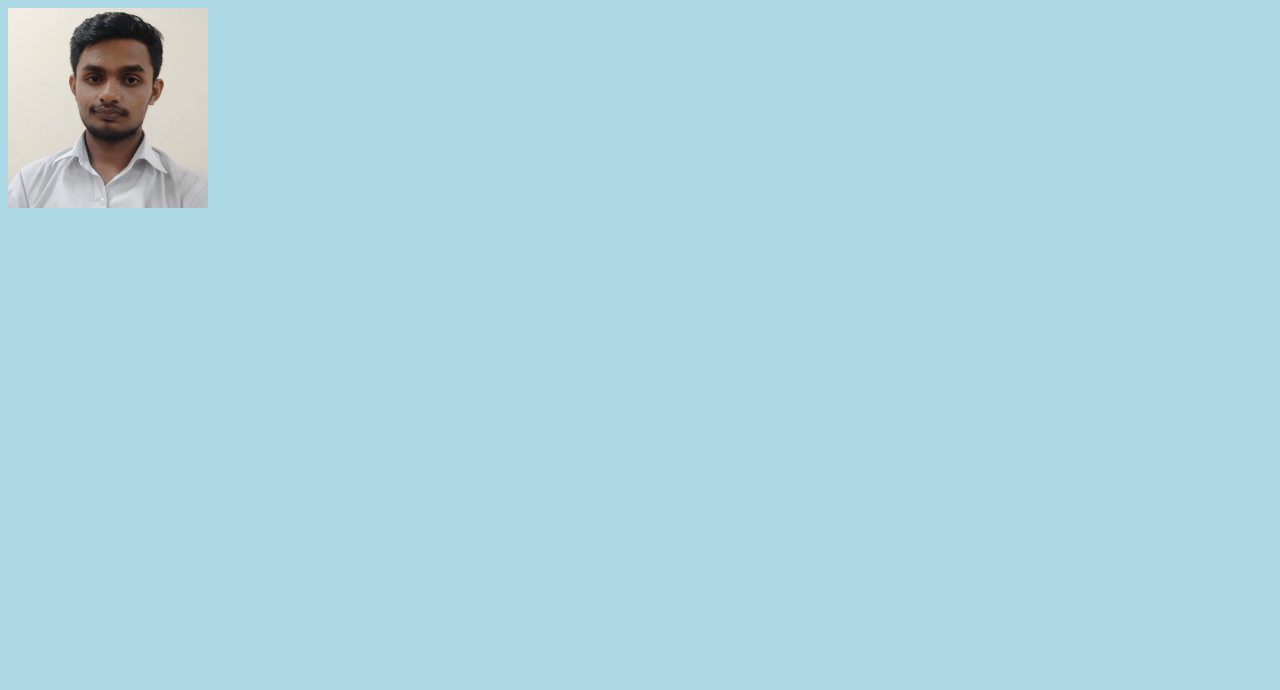
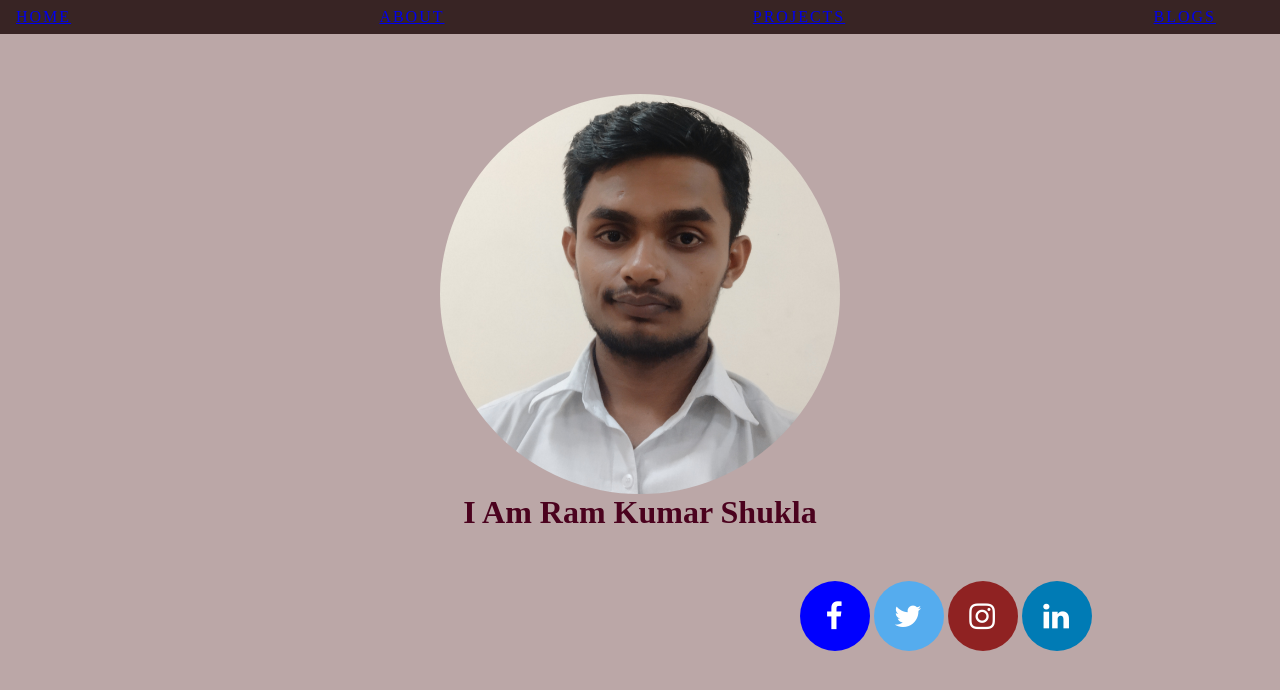
Before and after one commit to ramkshukla/Portfolio, a plain HTML site: page index.html in a window 1280 px wide. Drawn offline with Linux system fonts and the light colour scheme; files that its build step writes are made by us from their sources.

Commit message:
added navbar and socialmedia icon

```diff
--- a/docs/assets/style.css
+++ b/docs/assets/style.css
@@ -1,7 +1,79 @@
 body{
-    background-color: lightblue;
+    background-color: rgb(187, 167, 167);
 }
-img{
-    border: 2px;
-    color: gray;
+
+* {
+    padding: 0;
+    margin: 0;
 }
+.container img{
+    display: block;
+    margin-top: 60px;
+    margin-left: auto;
+    margin-right: auto;
+    justify-content: center;
+    border-radius: 50%;
+    width: 400px;
+    height: 400px;
+}
+
+.container h1{
+    text-align: center;
+    color: rgb(75, 2, 30);
+}
+.container img:hover{
+    cursor: pointer;
+}
+
+.container.nav-bar, ul{
+    display: flex;
+    justify-content: space-between;
+    align-content: center;
+    list-style-type: none;
+    margin: 0;
+    padding: 0;
+    background-color: #382424;
+    overflow: hidden;
+}
+
+.container.nav-bar li{
+    display: inline;
+    float: right;
+}
+
+.container.nav-bar, li, a{
+    padding: 8px;
+    text-transform: uppercase;
+    font-size: 1em;
+    padding-right: 2em;
+    letter-spacing: 2px;
+}
+
+.fa {
+
+    font-size: 30px;
+    width: 30px;
+    text-align: center;
+    border-radius: 50%;
+    text-decoration: none;
+    padding: 20px;
+    margin-top: 50px;
+
+}
+.fa-facebook{
+    background: blue;
+    color: white;
+    margin-left: 800px;
+}
+.fa-twitter{
+    background: #55ACEE;
+    color: white;
+}
+.fa-instagram{
+    background: rgb(143, 34, 34);
+  color: white;
+}
+.fa-linkedin{
+    background: #007bb5;
+  color: white;
+}
--- a/index.html
+++ b/index.html
@@ -1,10 +1,30 @@
 <!DOCTYPE html>
 <html>
+
 <head>
     <title>Ramkumar's Portfolio</title>
+    <link rel="stylesheet" href="https://cdnjs.cloudflare.com/ajax/libs/font-awesome/4.7.0/css/font-awesome.min.css">
     <link rel="stylesheet" type="text/css" href="style.css">
 </head>
+
 <body>
-        <img src="docs/assets/IMG_667mso.jpg" width="200" height="200">
+    <div class="container">
+        <div class="nav-bar">
+            <ul>
+                <li><a class="active" href="#home">Home</a></li>
+                <li><a class="active" href="#about">About</a></li>
+                <li><a class="active" href="#projects">Projects</a></li>
+                <li><a class="active" href="#blogs">Blogs</a></li>
+            </ul>
+        </div>
+        <img src="docs/assets/IMG_667mso.jpg">
+        <h1>I Am Ram Kumar Shukla</h1>
+
+        <a href="#" class="fa fa-facebook"></a>
+        <a href="#" class="fa fa-twitter"></a>
+        <a href="#" class="fa fa-instagram"></a>
+        <a href="#" class="fa fa-linkedin"></a>
+    </div>
 </body>
+
 </html>
```
Lines whose indentation alone changed are shown as unchanged.
